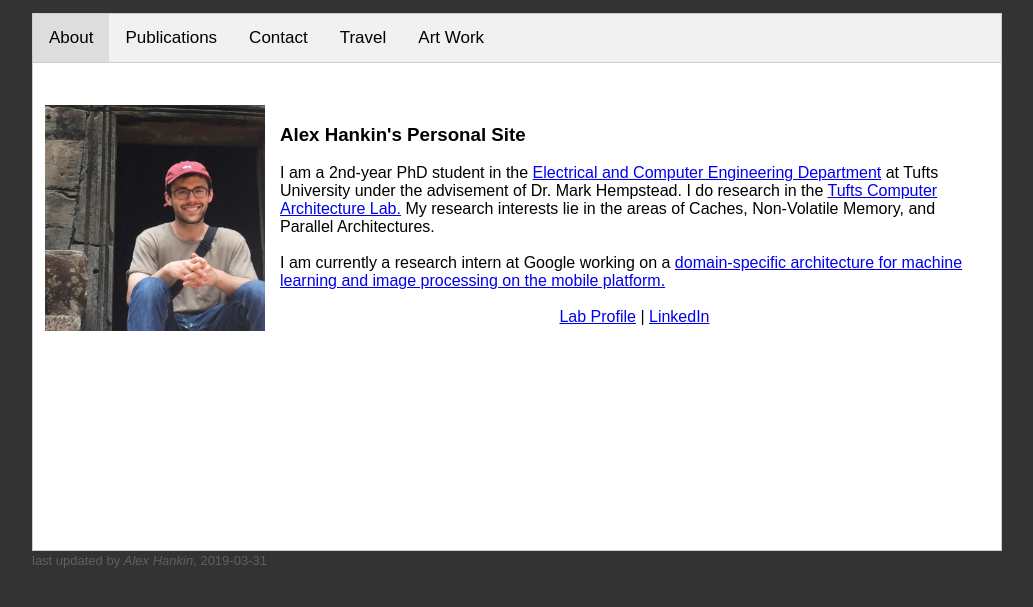
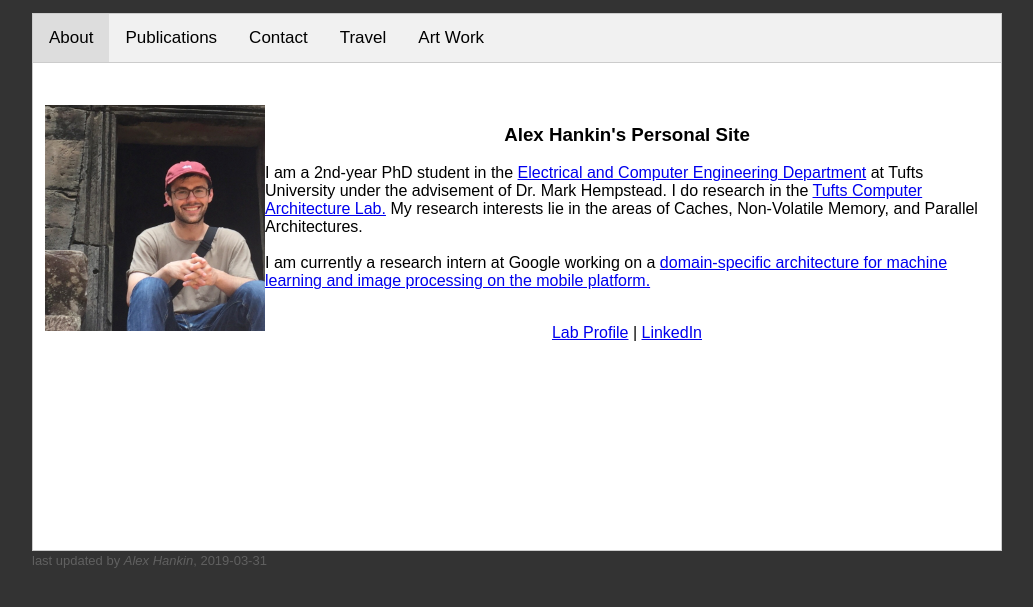
Before and after one commit to hankin0/hankin0.github.io, a Jekyll site: the page built from index.html, in a window 1280 px wide. Shown: the top 607 px of the page, without its empty margins (123-1156 px from the left). Built offline with Jekyll 4.4.1, drawn with Linux system fonts in a browser that asks for light colours.

Commit message:
Changes amount of padding between image and text

```diff
--- a/index.html
+++ b/index.html
@@ -16,11 +16,11 @@ layout: default
       <!-- "About" tab -->
       <div id="About" class="tabcontent">
  	    <br><br>
-        <img class="ex2" src="images/just_me_cambodia.png" width='220' height='226' align="left">
+        <img src="images/just_me_cambodia.png" width='220' height='226' align="left">
 	    <h3>
-      	    Alex Hankin's Personal Site
+      	    <center>Alex Hankin's Personal Site</center>
             </h3>
-	    I am a 2nd-year PhD student in the <a
+	    <p class="ex1"> I am a 2nd-year PhD student in the <a
             href="https://engineering.tufts.edu/ece/">Electrical and Computer Engineering
             Department</a> at Tufts University under the advisement of Dr. Mark Hempstead. I do
             research in the <a href="https://sites.tufts.edu/tcal/">Tufts Computer Architecture
@@ -31,7 +31,7 @@ layout: default
 	    on the mobile platform.</a><br><br>
 
 	    <center><a href="https://sites.tufts.edu/tcal/people/current-students/#post-845">Lab Profile</a> |
-	            <a href="https://www.linkedin.com/in/alexanderhankin">LinkedIn</a></center><br><br><br>
+	            <a href="https://www.linkedin.com/in/alexanderhankin">LinkedIn</a></center></p><br><br><br>
                   <br><br><br><br><br><br><br>
      </div>
 
```
